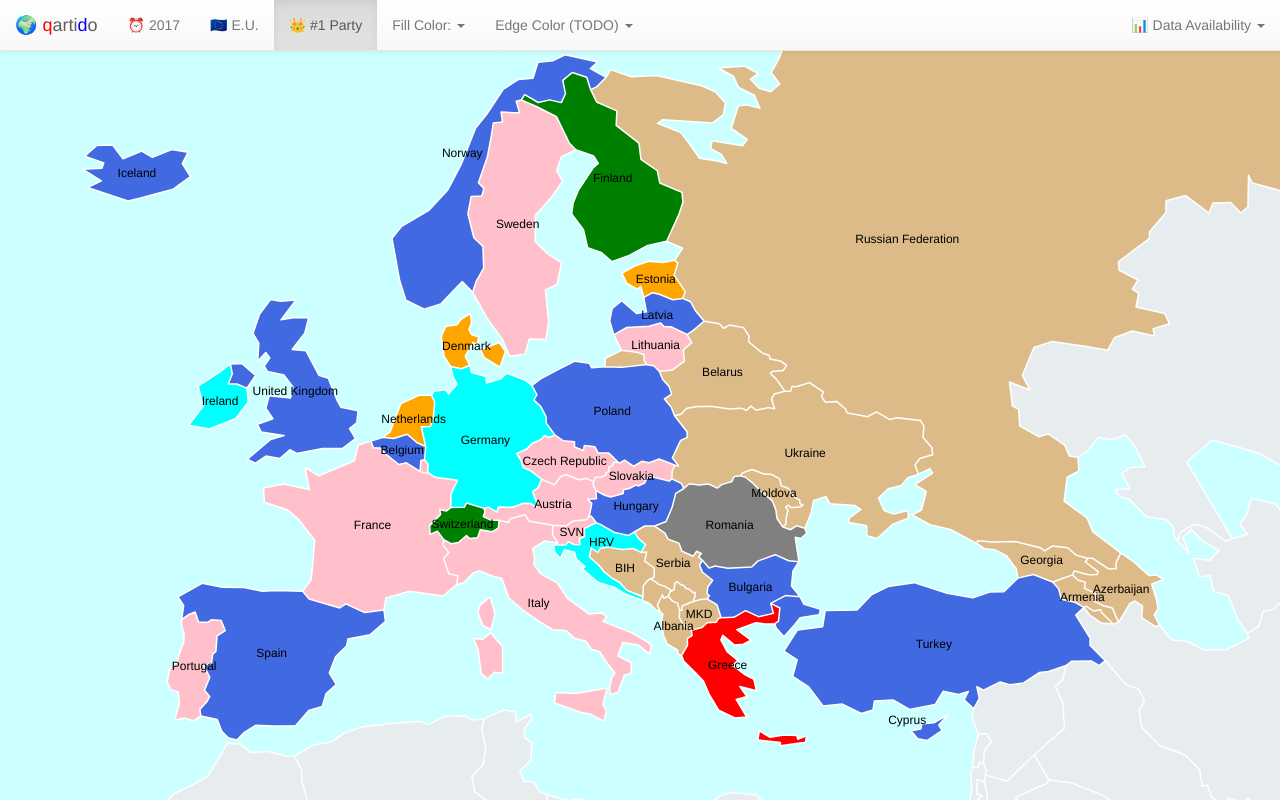
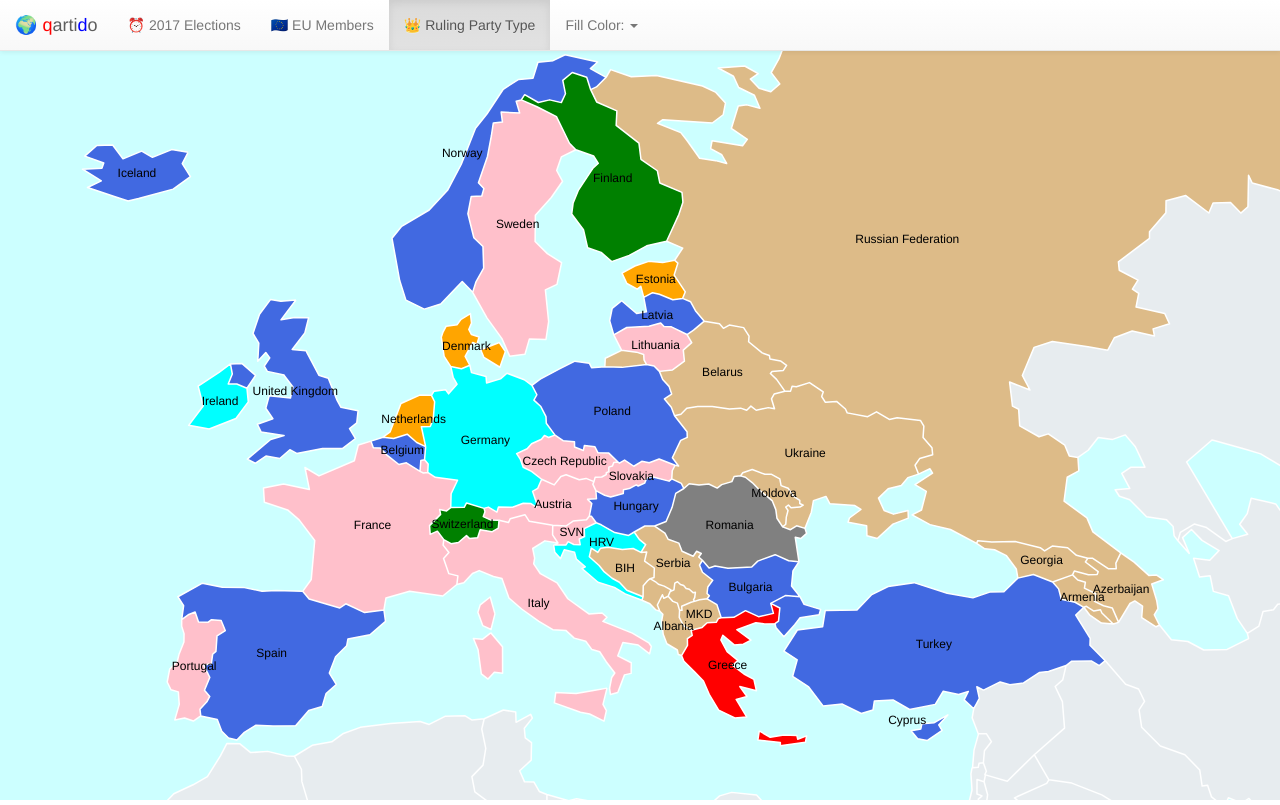
Before and after one commit to kebuhcah/kebucah-herokuapp, a website: page public/index.html in a window 1280 px wide. Drawn offline with Linux system fonts and the light colour scheme.

Commit message:
hide edge color and data avail. dropdowns

```diff
--- a/public/index.html
+++ b/public/index.html
@@ -19,9 +19,9 @@
       <!-- Collect the nav links, forms, and other content for toggling -->
       <div class="collapse navbar-collapse" id="bs-example-navbar-collapse-1">
         <ul class="nav navbar-nav">
-          <li id="upcoming-color"><a href="#">⏰ 2017<span class="sr-only">(current)</span></a></li>
-          <li id="eu-color"><a href="#">🇪🇺 E.U.</a></li>
-          <li id="rulingParty-color"><a href="#">👑 #1 Party</a></li>
+          <li id="upcoming-color"><a href="#">⏰ 2017 Elections<span class="sr-only">(current)</span></a></li>
+          <li id="eu-color"><a href="#">🇪🇺 EU Members</a></li>
+          <li id="rulingParty-color"><a href="#">👑 Ruling Party Type</a></li>
           <!-- fill dropdown -->
           <li id="fill-dropdown" class="dropdown">
             <a href="#" class="dropdown-toggle" data-toggle="dropdown" role="button" aria-haspopup="true" aria-expanded="false">
@@ -43,14 +43,14 @@
             </ul>
           </li>
           <!-- border dropdown -->
-          <li class="dropdown">
+          <!--<li class="dropdown">
             <a href="#" class="dropdown-toggle disabled" data-toggle="dropdown" role="button" aria-haspopup="true" aria-expanded="false">
               Edge Color (TODO) <span class="caret"></span>
             </a>
             <ul class="dropdown-menu">
               <li><a href="#">👑 Ruling Party Type</a></li>
             </ul>
-          </li>
+          </li>-->
         </ul>
         <!--<form class="navbar-form navbar-left">
           <div class="form-group">
@@ -58,14 +58,14 @@
           </div>
           <button type="submit" class="btn btn-default">Submit</button>
         </form>-->
-        <ul class="nav navbar-nav navbar-right">
+        <!--<ul class="nav navbar-nav navbar-right">
           <li class="dropdown">
             <a href="#" class="dropdown-toggle" data-toggle="dropdown" role="button" aria-haspopup="true" aria-expanded="false">📊 Data Availability <span class="caret"></span></a>
             <ul class="dropdown-menu">
               <li id="party-data-color"><a href="#">ParlGov?</a></li>
             </ul>
           </li>
-        </ul>
+        </ul>-->
       </div><!-- /.navbar-collapse -->
     </div>
   </header>
```
